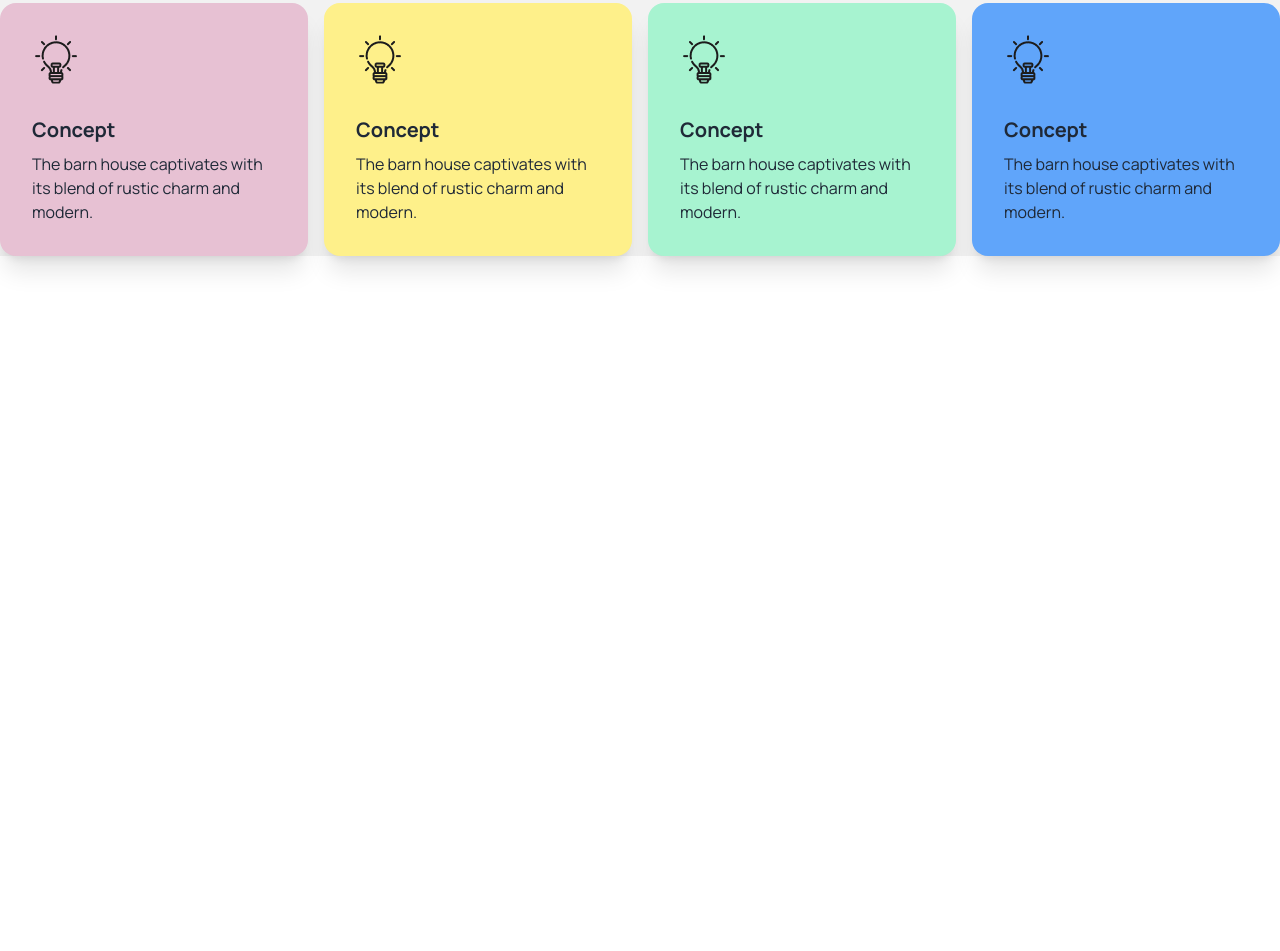
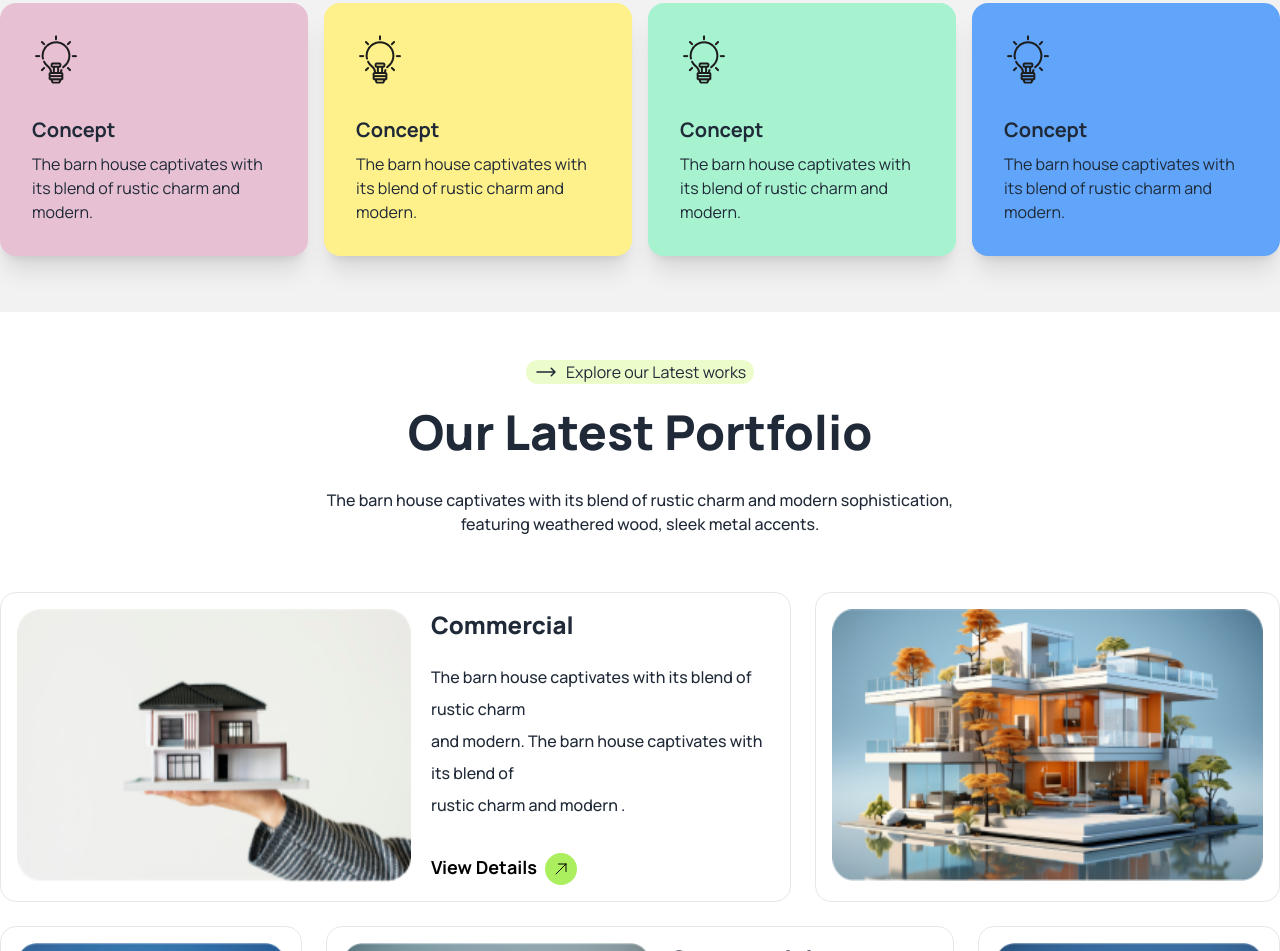
Before and after one commit to raselworshop/assignment-3, a website built with Vite: page index.html in a window 1280 px wide. Shown: the part 1849-2800 px from the top of the page. Before the commit the page ends 2161 px from the top, so only its background shows below. Built offline with nearby package versions, Linux system fonts and the light colour scheme.

Commit message:
added the challenge part

```diff
--- a/index.html
+++ b/index.html
@@ -116,7 +116,7 @@
     <!-- main section start here -->
       <main>
         <!-- we design thoughtful -->
-         <section class="bg-base-300 mx-auto lg:pl-16">
+         <section class="bg-base-300 mx-auto lg:pl-12">
             <div class="hero w-11/12 mx-auto">
 
                 <div class="hero-content flex flex-col lg:flex-row gap-8">
@@ -124,7 +124,7 @@
                     <div class="mb-4">
                         <!-- button about us -->
                        <div class="flex justify-center lg:justify-start">
-                            <span class="inline-flex bg-slate-50 space-x-3 gap-2 px-2 mb-2 text-center rounded-full"><svg xmlns="http://www.w3.org/2000/svg" fill="none" viewBox="0 0 24 24" stroke-width="1.5" stroke="currentColor" class="size-6">
+                            <span class="inline-flex bg-slate-50 space-x-3 gap-2 px-2 mb-2 text-center rounded-full hover:cursor-pointer"><svg xmlns="http://www.w3.org/2000/svg" fill="none" viewBox="0 0 24 24" stroke-width="1.5" stroke="currentColor" class="size-6">
                                 <path stroke-linecap="round" stroke-linejoin="round" d="M17.25 8.25 21 12m0 0-3.75 3.75M21 12H3" />
                             </svg>
                             About Us</span>
@@ -175,7 +175,7 @@
                     <div class="mb-4">
                         <!-- button how we works -->
                        <div class="flex justify-center lg:justify-start">
-                            <span class="inline-flex bg-slate-50 space-x-3 gap-2 px-2 mb-2 text-center rounded-full"><svg xmlns="http://www.w3.org/2000/svg" fill="none" viewBox="0 0 24 24" stroke-width="1.5" stroke="currentColor" class="size-6">
+                            <span class="inline-flex bg-slate-50 space-x-3 gap-2 px-2 mb-2 text-center rounded-full hover:cursor-pointer"><svg xmlns="http://www.w3.org/2000/svg" fill="none" viewBox="0 0 24 24" stroke-width="1.5" stroke="currentColor" class="size-6">
                                 <path stroke-linecap="round" stroke-linejoin="round" d="M17.25 8.25 21 12m0 0-3.75 3.75M21 12H3" />
                             </svg>
                             How We Works</span>
@@ -240,6 +240,74 @@
                 </div>
             </div>
         </section>
+        <!-- our latest portfolio  -->
+       <section class="bg-white pt-12">
+       <div class="container mx-auto">
+        <div>
+            <div class="flex flex-col justify-between items-center mb-8 lg:mb-10">
+                <div class="mb-4">
+                    <!-- button explore our latest works -->
+                   <div class="flex justify-center lg:justify-start">
+                        <span class="inline-flex bg-lime-100 space-x-3 gap-2 px-2 mb-2 text-center rounded-full hover:cursor-pointer"><svg xmlns="http://www.w3.org/2000/svg" fill="none" viewBox="0 0 24 24" stroke-width="1.5" stroke="currentColor" class="size-6">
+                            <path stroke-linecap="round" stroke-linejoin="round" d="M17.25 8.25 21 12m0 0-3.75 3.75M21 12H3" />
+                        </svg>
+                        Explore our Latest works</span>
+                   </div>
+                </div>
+                <!-- our latest portfolio header -->
+                <div class="flex flex-col justify-between lg:items-center gap-2 lg:gap-4">
+                    <h1 class="font-manrope font-extrabold text-2xl lg:text-5xl text-center">Our Latest Portfolio</h1>
+                    <p class="font-manrope font-medium text-start lg:text-center p-4">The barn house captivates with its blend of rustic charm and modern sophistication,<br> featuring weathered wood, sleek metal accents.</p>
+                </div>
+            </div>
+        </div>
+        <!-- projects -->
+        <div class="grid grid-cols-1 lg:grid-cols-8 gap-6">
+            <!--grid card 1 -->
+            <div class="lg:col-span-5 border rounded-2xl p-4 flex flex-col lg:flex-row justify-start gap-3 lg:gap-5">
+                <!-- image section -->
+                <div class="">
+                    <img class="w-full lg:w-[30rem]" src="./assets/img1.png" alt="">
+                </div>
+                <!-- text section -->
+                <div>
+                    <h2 class="font-manrope font-extrabold text-2xl mb-3 lg:mb-5">Commercial</h2>
+                    <p class="font-manrope font-medium mb-4 lg:mb-8 lg:leading-8">The barn house captivates with its blend of rustic charm <br> and modern. The barn house captivates with its blend of <br> rustic charm and modern .</p>
+                    <button class="border-none text-black rounded-full  lg:text-lg font-bold inline-flex">View Details<svg xmlns="http://www.w3.org/2000/svg" fill="none" viewBox="0 0 24 24" stroke-width="1.5" stroke="currentColor" class="size-6 lg:size-8 p-2 mx-2 rounded-full bg-btn-my text-black">
+                    <path stroke-linecap="round" stroke-linejoin="round" d="m4.5 19.5 15-15m0 0H8.25m11.25 0v11.25" />
+                  </svg></button>
+                </div>
+            </div>
+            <!-- grid card 2 -->
+            <div class="lg:col-span-3 border rounded-2xl p-4">
+                <img class="w-full h-[17rem]" src="./assets/img2.png" alt="">
+            </div>
+            <!-- grid card 3 -->
+            <div class="lg:col-span-2 border rounded-2xl p-4">
+                <img class="w-full lg:w-72" src="./assets/img3.png" alt="">
+            </div>
+            <!-- grid card 4 -->
+            <div class="lg:col-span-4 border rounded-2xl p-4 flex flex-col lg:flex-row justify-start gap-3 lg:gap-5">
+                <!-- image section -->
+                <div class="">
+                    <img class="w-[37rem]" src="./assets/img4.png" alt="">
+                </div>
+                <!-- text section -->
+                <div>
+                    <h2 class="font-manrope font-extrabold text-2xl mb-3 lg:mb-9">Commercial</h2>
+                    <p class="font-manrope font-medium mb-4 lg:mb-10 leading-8">The barn house captivates with its blend of rustic charm and modern. </p>
+                    <button class="border-none text-black rounded-full  lg:text-lg font-bold inline-flex">View Details<svg xmlns="http://www.w3.org/2000/svg" fill="none" viewBox="0 0 24 24" stroke-width="1.5" stroke="currentColor" class="size-6 lg:size-8 p-2 mx-2 rounded-full bg-btn-my text-black">
+                    <path stroke-linecap="round" stroke-linejoin="round" d="m4.5 19.5 15-15m0 0H8.25m11.25 0v11.25" />
+                  </svg></button>
+                </div>
+            </div>
+            <div class="lg:col-span-2 border rounded-2xl p-4">
+                <img class="w-full lg:w-72" src="./assets/img5.png" alt="">
+            </div>
+        </div>
+       </div>
+       </section>
+
      </main>
 </body>
 </html>
```
